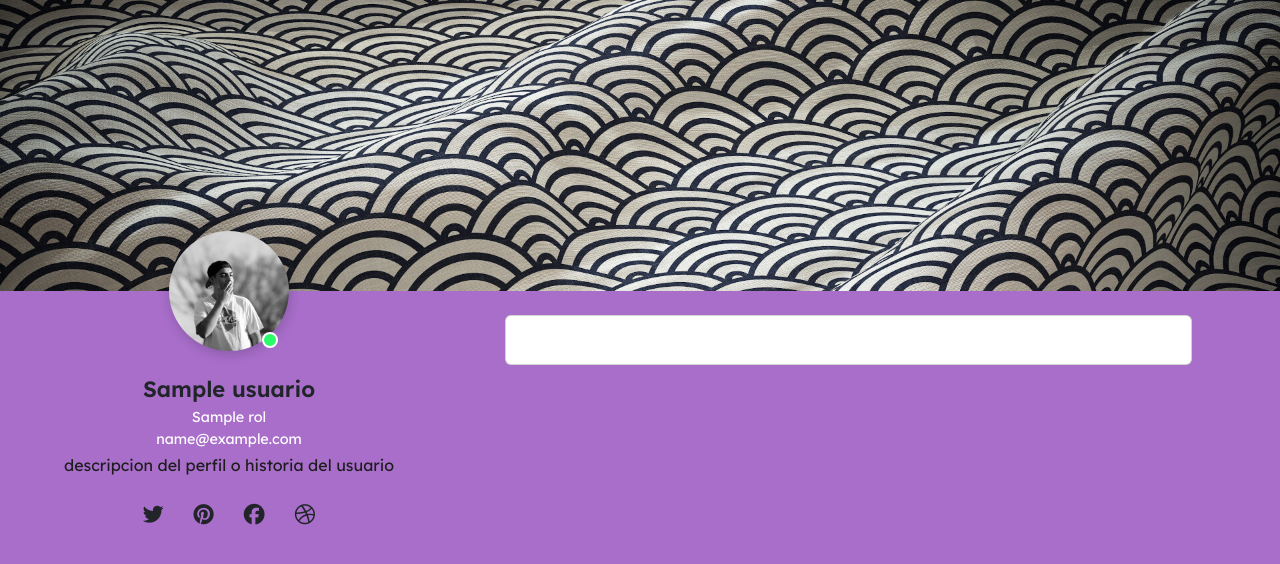
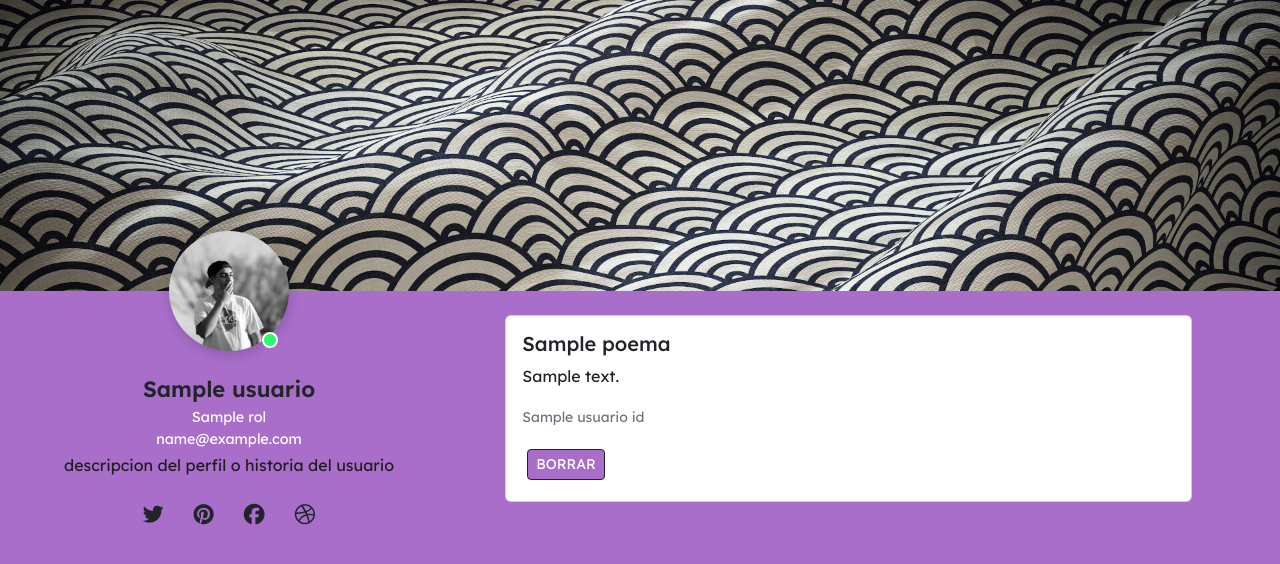
Before and after one commit to Ezeg914/programacion_1, a Python web app: template frontend/main/templates/perfil.html in a window 1280 px wide. Shown: the part 83-647 px from the top of the page. Run offline with Jinja, Linux system fonts and the light colour scheme; the template is opened without the code that fills it: most values are stand-ins (such as "Sample title", 1, 10 or a date in 2020); some libraries are stand-ins or nearby versions; some web fonts are replaced.

Commit message:
delete poema

```diff
--- a/backend/main/resources/Poema.py
+++ b/backend/main/resources/Poema.py
@@ -65,8 +65,8 @@ class Poemas(Resource):
                          per_page = int(value)
                     if key == "titulo":
                          poemas = poemas.filter(PoemaModel.titulo.like("%"+value+"%"))
-                    if key == "usuario":
-                         poemas = poemas.filter(PoemaModel.usuario == value)
+                    if key == "usuario_id":
+                         poemas = poemas.filter(PoemaModel.usuario_id == value)
                     if key == "created[gt]":
                          poemas = poemas.filter(PoemaModel.date >= datetime.strptime(value, '%d-%m-%Y'))
                     if key == "created[lt]":
--- a/frontend/main/templates/perfil.html
+++ b/frontend/main/templates/perfil.html
@@ -36,6 +36,7 @@
             </ul>
           </div>
         </div>
+        {% for poema in poemas %}
         <section>
           <div class="card my-4 mx-4">
               <div class="row">
@@ -43,14 +44,18 @@
                   <div class="col-md-8">
                       <div class="card-body">
 
-                          <h5 class="card-title"></h5>
-                          <p class="card-text"></p>
-                          <p class="card-text"><small class="text-muted"></small></p>
+                          <h5 class="card-title">{{poema.titulo}}</h5>
+                          <p class="card-text">{{poema.body}}</p>
+                          <p class="card-text"><small class="text-muted">{{poema.usuario_id.nombre}}</small></p>
+                          <div id="btn-delete">
+                          <a class="btn btn-outline-dark btn-sm" href="{{url_for('main.delete', id=poema.id)}}" >BORRAR</a>
+                        </div>
                       </div>
                   </div>
               </div>
           </div>
       </section>
+      {%endfor%}
       </div>
     </div>
   </body>
```
Also changed, not shown: frontend/main/routes/functions.py (+6 -1 lines), frontend/main/routes/main.py (+14 -5 lines), backend/course.db.
